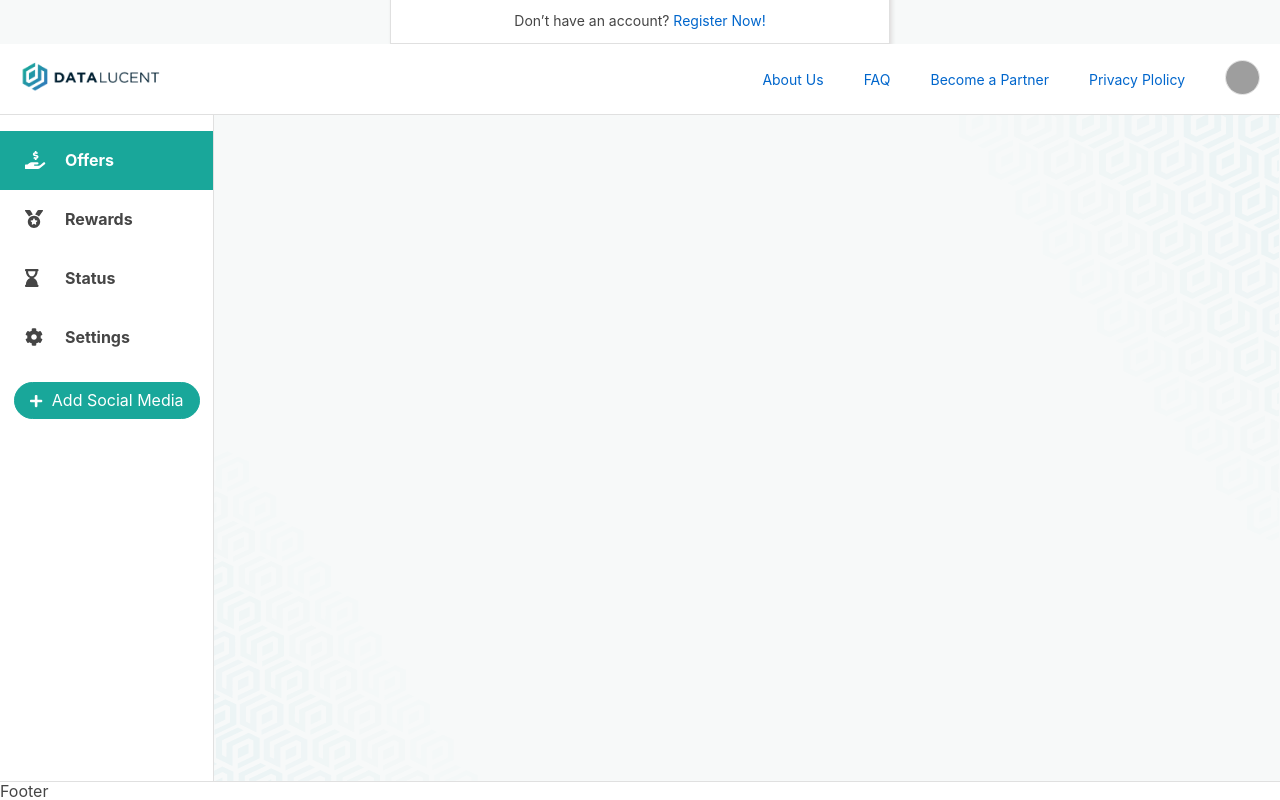
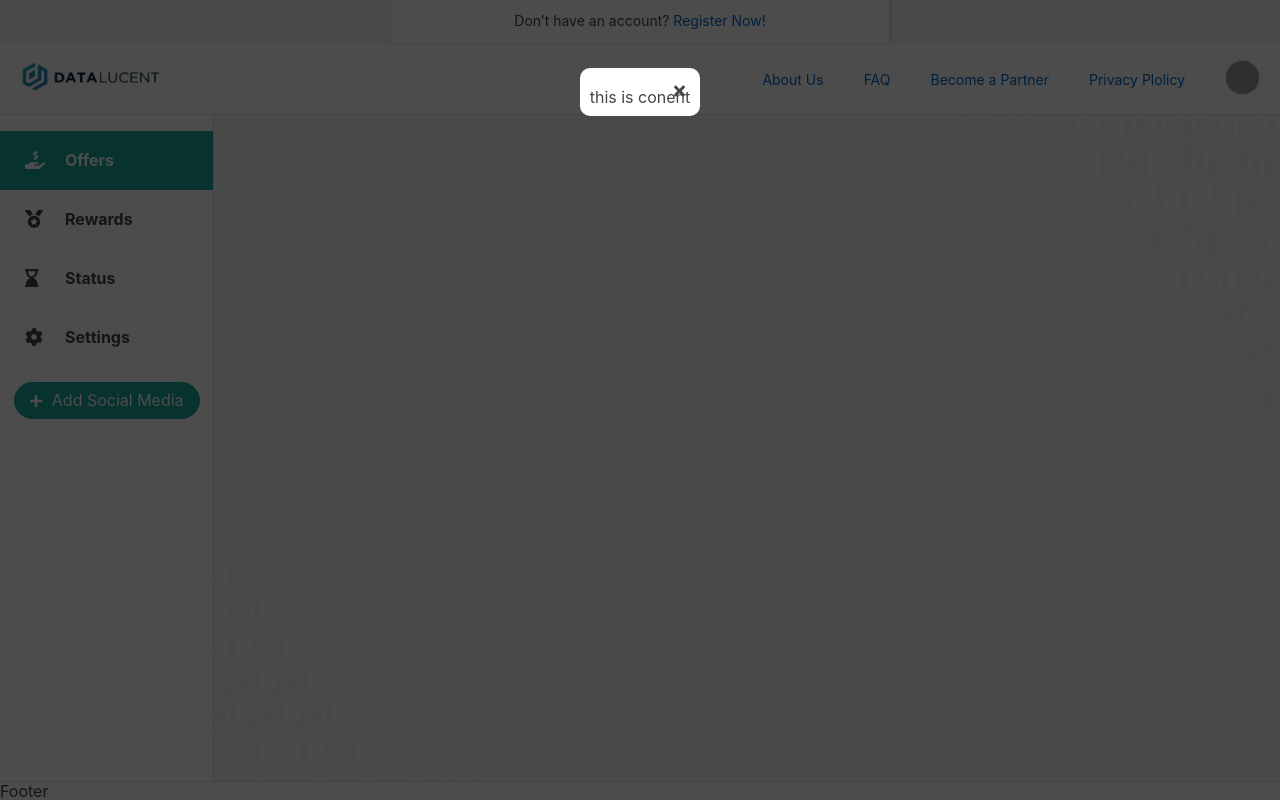
Before and after one commit to Abdullah-yasir/frontend-dashboard-react, a React (Create React App) app: page /login in a window 1280 px wide. Both pictures are taken after a click on the button "Add Social Media". Shown: the part 660-1460 px from the top of the page. Built offline with nearby package versions, Linux system fonts and the light colour scheme; grey boxes are pictures that could not be loaded.

Commit message:
modal can be shown and hidden now with redux

```diff
--- a/src/layouts/Modal.js
+++ b/src/layouts/Modal.js
@@ -1,12 +1,13 @@
 import { FontAwesomeIcon } from '@fortawesome/react-fontawesome';
 import React from 'react';
-import { useSelector } from 'react-redux';
+import { useDispatch, useSelector } from 'react-redux';
 import logoImage from '../assets/datalucent-logo-icon.png';
 import Card from '../components/Card';
+import { showModal } from '../store/actions';
 
 const Modal = (props) => {
   const { logo, children } = props;
-
+  const dispatch = useDispatch();
   const { visible } = useSelector(state => state.Modal);
 
   return (
@@ -22,7 +23,7 @@ const Modal = (props) => {
         )
       }}>
         <div className="modal-body">
-          <FontAwesomeIcon icon={['fas', 'times']} className="modal-close" />
+          <FontAwesomeIcon icon={['fas', 'times']} className="modal-close" onClick={() => dispatch(showModal(false))} />
           {children}
         </div>
       </Card>
--- a/src/layouts/Sidebar.js
+++ b/src/layouts/Sidebar.js
@@ -2,6 +2,8 @@ import React, { useState } from 'react';
 import { FontAwesomeIcon } from '@fortawesome/react-fontawesome';
 import { Link } from 'react-router-dom';
 import Button from '../components/Button';
+import { useDispatch } from 'react-redux';
+import { showModal } from '../store/actions';
 
 const sidebarLinks = [
   {
@@ -31,7 +33,7 @@ const Sidebar = (props) => {
   const { } = props;
   const [activeIndex, setActiveIndex] = useState(0);
 
-
+  const dispatch = useDispatch();
 
   const renderLinks = (link, index) => {
     const activeClass = index === activeIndex ? 'active' : '';
@@ -55,7 +57,11 @@ const Sidebar = (props) => {
         {sidebarLinks.map(renderLinks)}
       </ul>
       <div className="sb-btn">
-        <Button label="Add Social Media" icon="plus" />
+        <Button
+          label="Add Social Media"
+          icon="plus"
+          onClick={() => { dispatch(showModal(true)) }}
+        />
       </div>
     </div>
   );
--- /dev/null
+++ b/src/store/actions/index.js
@@ -0,0 +1,8 @@
+import { SHOW_MODAL } from "../actionTypes"
+
+export const showModal = (visible) => {
+  return {
+    type: SHOW_MODAL,
+    payload: { visible }
+  }
+}
--- a/src/store/reducers/modalReducer.js
+++ b/src/store/reducers/modalReducer.js
@@ -3,7 +3,7 @@ import { SHOW_MODAL } from "../actionTypes";
 const modalReducer = (state = {}, action) => {
   switch (action.type) {
     case SHOW_MODAL:
-      return { visible: true }
+      return { visible: action.payload.visible }
 
     default:
       return state;
```
